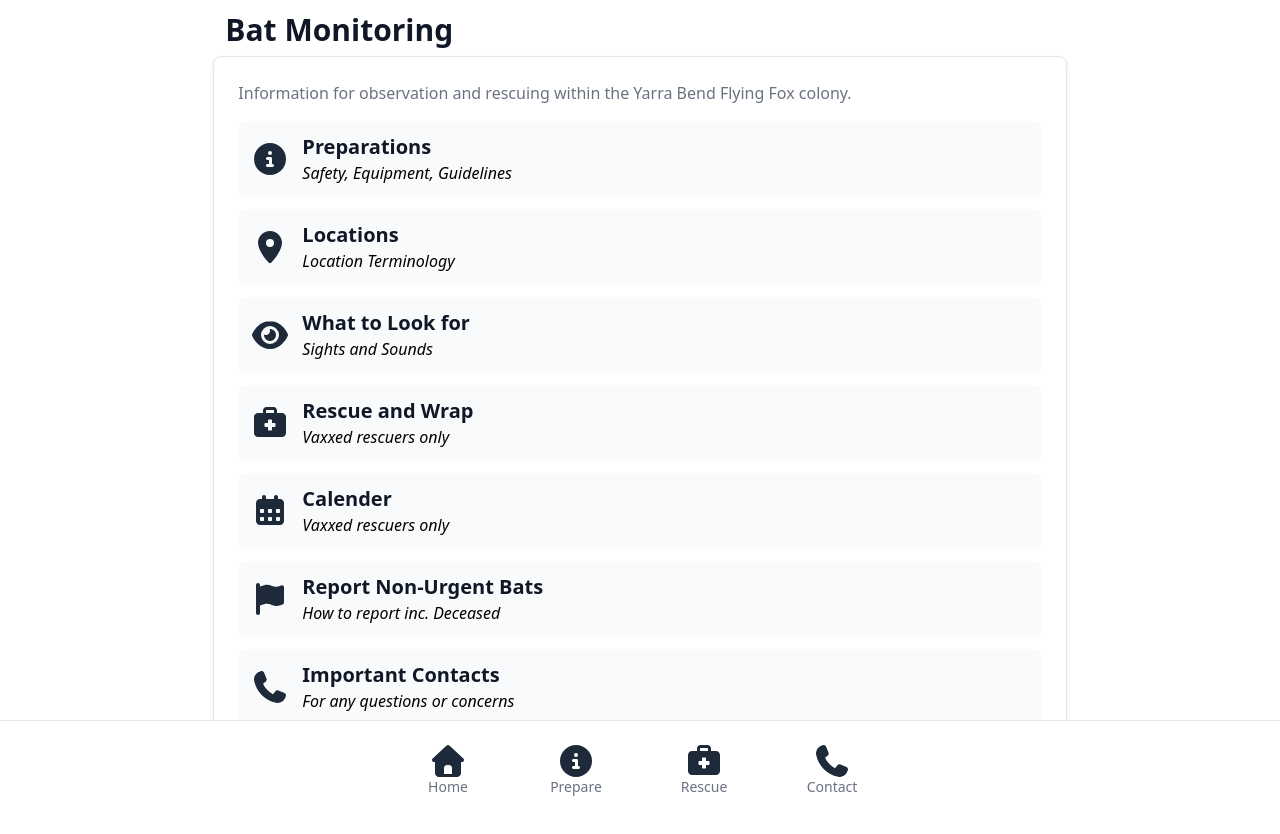
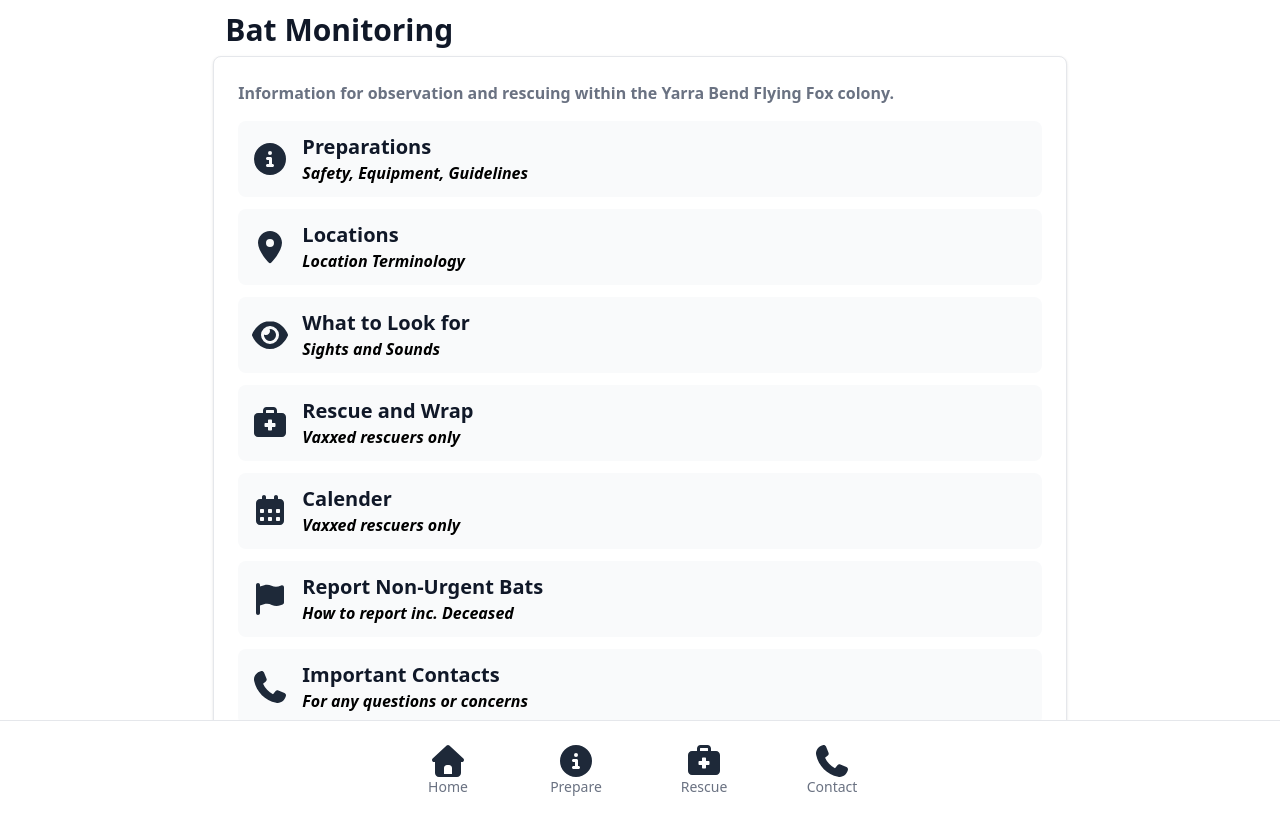
Before and after one commit to batsvictoria/batsvictoria.github.io, a Next.js app: page / in a window 1280 px wide. Shown: the top 834 px of the page. Built offline with nearby package versions, Linux system fonts and the light colour scheme.

Commit message:
altered dark mode readbility

```diff
--- a/app/components/contact.tsx
+++ b/app/components/contact.tsx
@@ -14,8 +14,8 @@ export default function ContactItem({ name, url, icon, children }: { name: strin
                         </>
                     }
                     <span className="flex-1 ms-3 whitespace-nowrap ">
-                        <h2 className="font-bold text-gray-900 text-xl" >{name}</h2>
-                        <p className="italic">{children}</p>
+                        <h2 className="font-bold text-gray-900 text-xl dark:text-white" >{name}</h2>
+                        <p className="italic dark:text-gray-400">{children}</p>
                     </span>
                 </a>
             </li>
--- a/app/contact/page.tsx
+++ b/app/contact/page.tsx
@@ -17,8 +17,8 @@ export default function Page() {
       <Pagetitle>Important Contacts</Pagetitle>
 
       <div className="w-full  p-4 bg-white border border-gray-200 rounded-lg shadow-sm sm:p-6 dark:bg-gray-800 dark:border-gray-700 mb-2">
-        <p className="text-md font-normal text-gray-500 dark:text-gray-400">For any enquiries, questions or concerns</p>
-        <ul className="my-4 space-y-3">
+        <p className="text-md  text-gray-500 dark:text-gray-400 font-semibold">For any enquiries, questions or concerns</p>
+        <ul className="my-4 space-y-3  ">
 
           <ContactItem name="Tamsyn" url="#" icon="" >Fly by Night</ContactItem>
           <ContactItem name="Emma" url="#" icon="" >Fly by Night</ContactItem>
@@ -61,8 +61,8 @@ export default function Page() {
                <FontAwesomeIcon icon={faWhatsapp} className="text-black dark:text-white " size="4x" />
 
               <span className="flex-1 ms-3 whitespace-nowrap ">
-                <h2 className="font-bold text-gray-900 text-xl " >What&apos;s App  </h2>
-                <p className="italic">Bat Observation Chat</p>
+                <h2 className="font-bold text-gray-900 text-xl dark:text-white " >What&apos;s App  </h2>
+                <p className="italic dark:text-gray-400">Bat Observation Chat</p>
 
               </span>
             </a>
--- a/app/page.tsx
+++ b/app/page.tsx
@@ -14,11 +14,11 @@ const NavLink = ({title, description, url, icon }: { title: string, description:
   return (
   <>
           <li>
-            <Link href={url} className="flex items-center p-3 text-base  rounded-lg bg-gray-50 hover:bg-gray-100 group hover:shadow dark:bg-gray-600 dark:hover:bg-gray-500 dark:text-white">
+            <Link href={url} className="flex items-center p-3 text-base  rounded-lg bg-gray-50 hover:bg-gray-100 group hover:shadow dark:bg-gray-600 font-semibold dark:text-white">
               <FontAwesomeIcon icon={icon} className="text-gray-800 dark:text-white" size="2x" />
               <span className="flex-1 ms-3 whitespace-nowrap ">
                 <h2 className="font-bold text-gray-900 dark:text-white text-xl" >{title}</h2>
-                <p className="italic">{description}</p>
+                <p className="italic dark:text-gray-400">{description}</p>
               </span>
             </Link>
           </li>
@@ -35,7 +35,7 @@ export default function Page() {
       <Pagetitle>Bat Monitoring</Pagetitle>
 
       <div className="w-full p-4 bg-white border border-gray-200 rounded-lg shadow-sm sm:p-6 dark:bg-gray-800 dark:border-gray-700">
-        <p className="text-md font-normal text-gray-500 dark:text-gray-400">Information for observation and rescuing within the Yarra Bend Flying Fox colony.</p>
+        <p className="text-md text-gray-500 font-semibold dark:text-gray-500">Information for observation and rescuing within the Yarra Bend Flying Fox colony.</p>
         <ul className="my-4 space-y-3">
           <NavLink title="Preparations" description="Safety, Equipment, Guidelines" url="/preparations" icon={faCircleInfo} />
           <NavLink title="Locations" description="Location Terminology" url="/locations" icon={faLocationDot} />
--- a/app/rescue/page.tsx
+++ b/app/rescue/page.tsx
@@ -48,14 +48,14 @@ export default function Page() {
   <div className="relative sm:rounded-lg"><span><h2 className="text-gray-900 dark:text-white text-3xl font-extrabold m-3">How to Wrap</h2></span> </div>
 
               <img src={ImageBatWap1} alt="" className="flex-shrink-0" />
-              <ul className="max-w-md space-y-1 list-disc list-inside dark:text-gray-400 m-2 ">
+              <ul className="max-w-md space-y-1 list-disc list-inside dark:text-gray-400 m-2 text-md font-semibold">
 
                 <li>Open Wrap</li>
-                <li>Place dummy in mouth before or during wrapping process</li>
+                <li >Place dummy in mouth before or during wrapping process</li>
               </ul>
          <img src={ImageBatWap2} alt="" className="flex-shrink-0" />
 
-              <ul className="max-w-md space-y-1 list-disc list-inside dark:text-gray-400 m-2 ">
+              <ul className="max-w-md space-y-1 list-disc list-inside dark:text-gray-400 m-2 text-md font-semibold ">
                 <li>Place bats tummy on the stuffing side of the roll (Bat will grab on with feet like they
                   do with their mums)</li>
                 <li>Hold the baby in place gently but firmly, proceed to wrap around the body. (NB You can
@@ -76,7 +76,7 @@ export default function Page() {
                  alt=""
                  className="flex-shrink-0  max-w-xs mx-auto rounded-lg" />
 
-              <ol className=" m-5 max-w-md space-y-1 list-decimal list-inside dark:text-gray-400">
+              <ol className=" text-md font-semibold max-w-md space-y-1 list-decimal list-inside dark:text-gray-400">
 
                 <li>Wrap in Bat Wrap </li>
                 <li>Dry Glucose = Place a large pinch of glucose powder & put in mouth</li>
```
